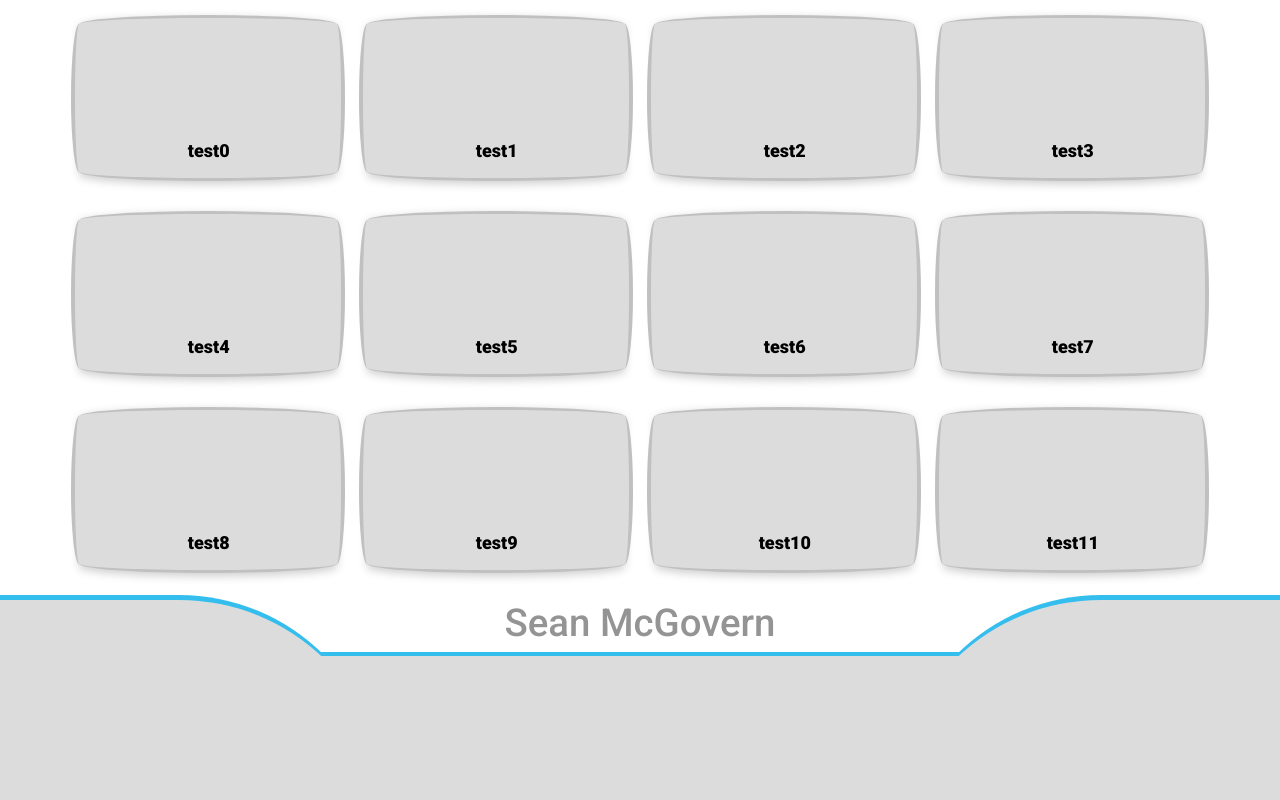
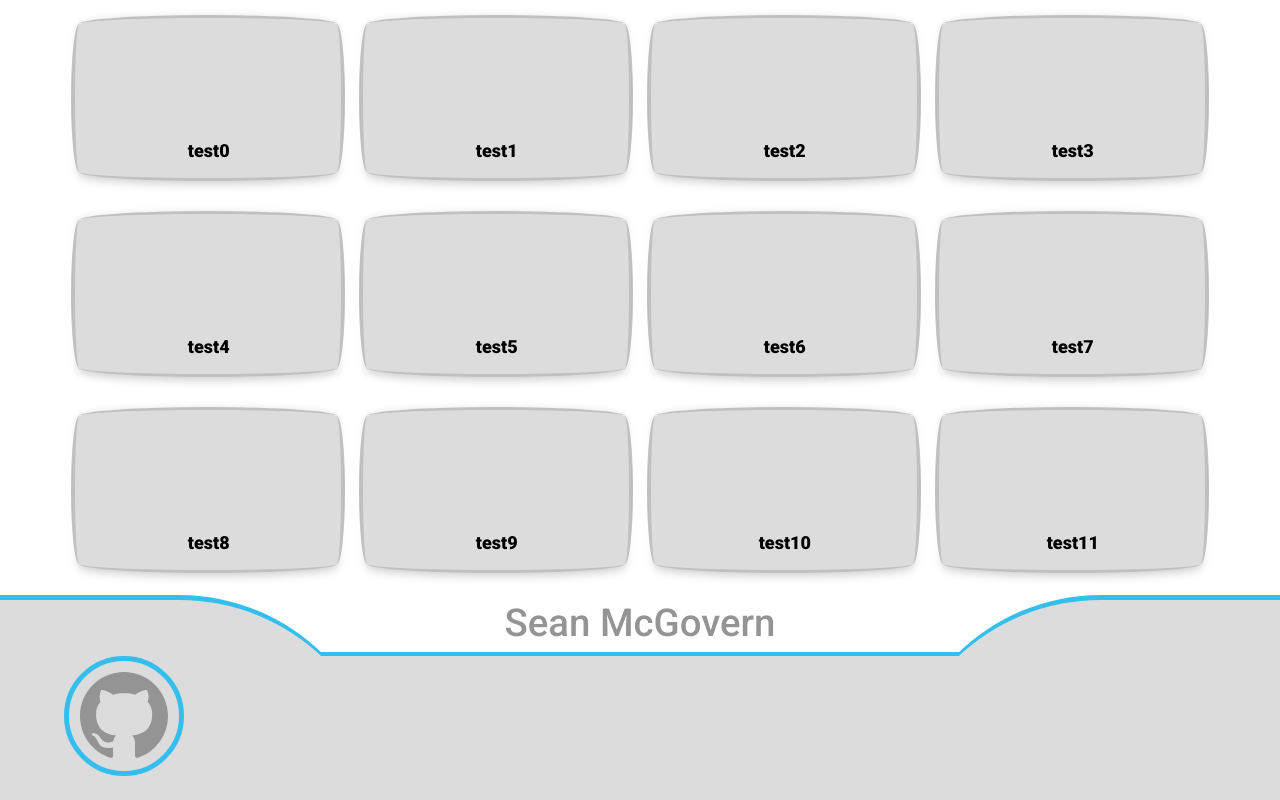
Before and after one commit to seanrmcgovern/wiibsite, a React (Create React App) app: page / in a window 1280 px wide. Built offline with nearby package versions, Linux system fonts and the light colour scheme.

Commit message:
Added routing, initial 404 page, and  github button

```diff
--- a/package.json
+++ b/package.json
@@ -9,6 +9,9 @@
     "framer-motion": "^7.3.2",
     "react": "^18.2.0",
     "react-dom": "^18.2.0",
+    "react-icons": "^4.4.0",
+    "react-router": "^6.4.0",
+    "react-router-dom": "^6.4.0",
     "react-scripts": "5.0.1",
     "web-vitals": "^2.1.4"
   },
--- a/src/App.css
+++ b/src/App.css
@@ -16,3 +16,19 @@
   font-weight: 500;
   /* font-weight: medium; */
 }
+
+a {
+  cursor: url(cursor.png), pointer;
+}
+
+.github {
+  height: 80%;
+  width: 80%;
+  margin: auto;
+  color: #949495;
+  transition: color ease-in .25s;
+}
+
+.github:hover {
+  color: black;
+}
--- a/src/App.js
+++ b/src/App.js
@@ -2,6 +2,7 @@ import React, { useState } from "react";
 import "./App.css";
 import MenuCard from "./MenuCard";
 import { AnimateSharedLayout } from "framer-motion";
+import { BsGithub } from "react-icons/bs";
 
 // look into disabling click during animation
 //// by moving the onclick to a close button in the expanded content
@@ -9,6 +10,7 @@ import { AnimateSharedLayout } from "framer-motion";
 // look more into fonts
 // add 404 page
 // look into hover/click minor issue
+// maybe just use icons to fill apps on smaller screens/mobile
 
 // potential app slots
 // About me
@@ -175,24 +177,28 @@ function App() {
           position: "fixed",
           backgroundColor: "gainsboro",
         }}
-      ></div>
+      >
+        <a
+          href="https://github.com/seanrmcgovern"
+          target="_blank"
+          rel="noopener noreferrer"
+          style={{
+            borderStyle: "solid",
+            borderColor: "#34BEED",
+            borderWidth: "5px",
+            borderRadius: "50%",
+            height: "110px",
+            width: "110px",
+            display: "flex",
+            alignItems: "center",
+            justifyContent: "center",
+            marginLeft: "5%",
+          }}
+        >
+          <BsGithub className="github" />
+        </a>
+      </div>
 
-      {/* <div
-        style={{
-          width: "50%",
-          margin: "auto",
-          height: "18vh",
-          // top: 0,
-          // position: "fixed",
-          backgroundColor: "green",
-          textAlign: "center",
-          // paddingTop: "1%",
-          fontSize: "3vw",
-          color: "gainsboro",
-        }}
-      >
-        Sean McGovern
-      </div> */}
       <div
         style={{
           width: "50%",
@@ -208,30 +214,6 @@ function App() {
       >
         Sean McGovern
       </div>
-
-      {/* svg bottom bar solution */}
-      {/* <div
-        style={{
-          backgroundColor: "gainsboro",
-          resize: "horizontal",
-          overflow: "hidden",
-          width: "100%",
-          height: "auto",
-          textAlign: "center",
-        }}
-      >
-        <svg
-          width="100%"
-          viewBox="-250 128 1500 600"
-          preserveAspectRatio="xMidYMid meet"
-        >
-          <path
-            fill="#ffffff"
-            fillOpacity={1}
-            d="M 250 100 Q 100 100 150 100 Q 150 100 200 150 Q 250 200 350 200 C 450 200 450 200 650 200 C 750 200 800 150 850 100 L 800 100 L 750 100 L 700 100 L 500 100 L 400 100 L 250 100 "
-          ></path>
-        </svg>
-      </div> */}
     </div>
   );
 }
--- /dev/null
+++ b/src/ErrorPage.js
@@ -0,0 +1,16 @@
+import { useRouteError } from "react-router-dom";
+
+export default function ErrorPage() {
+  const error = useRouteError();
+  console.error(error);
+
+  return (
+    <div id="error-page">
+      <h1>Oops!</h1>
+      <p>Sorry, an unexpected error has occurred.</p>
+      <p>
+        <i>{error.statusText || error.message}</i>
+      </p>
+    </div>
+  );
+}
--- a/src/index.js
+++ b/src/index.js
@@ -1,13 +1,23 @@
-import React from 'react';
-import ReactDOM from 'react-dom/client';
-import './index.css';
-import App from './App';
-import reportWebVitals from './reportWebVitals';
+import React from "react";
+import ReactDOM from "react-dom/client";
+import "./index.css";
+import App from "./App";
+import reportWebVitals from "./reportWebVitals";
+import { createBrowserRouter, RouterProvider, Route } from "react-router-dom";
+import ErrorPage from "./ErrorPage";
 
-const root = ReactDOM.createRoot(document.getElementById('root'));
+const router = createBrowserRouter([
+  {
+    path: "/",
+    element: <App />,
+    errorElement: <ErrorPage />,
+  },
+]);
+
+const root = ReactDOM.createRoot(document.getElementById("root"));
 root.render(
   <React.StrictMode>
-    <App />
+    <RouterProvider router={router} />
   </React.StrictMode>
 );
 
```
Also changed, not shown: src/card.css (+0 -22 lines), src/cursor.png, 1 other file (tests, documents, lock files or other folders).
